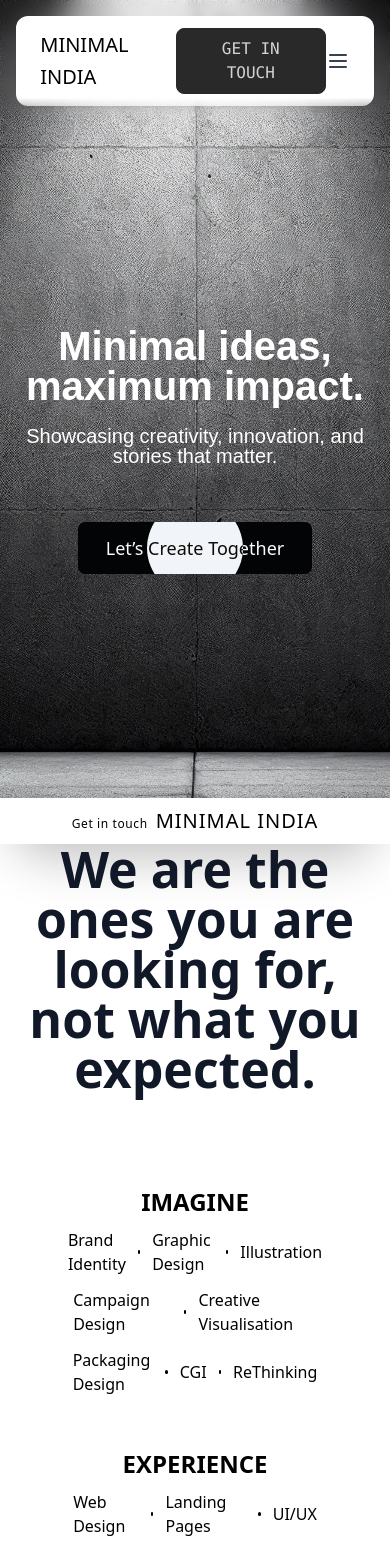
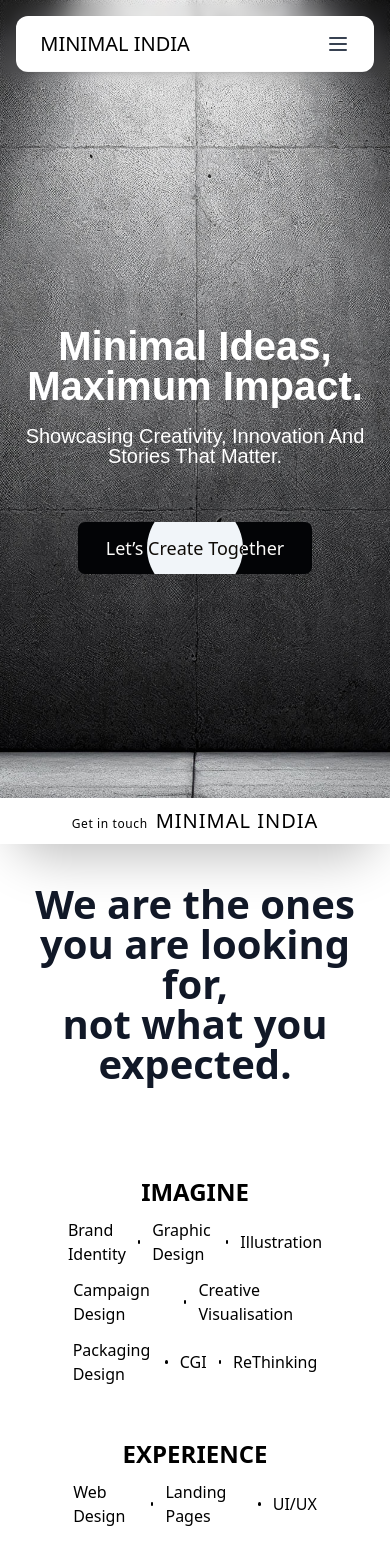
Before and after one commit to RugvedDhorje/minimal_india_Final, a Next.js app: page / in a window 390 px wide. Shown: the top 1544 px of the page. Built offline with nearby package versions, Linux system fonts and the light colour scheme; a web font is replaced by a local one.

Commit message:
service size changed

```diff
--- a/components/EncryptButton.tsx
+++ b/components/EncryptButton.tsx
@@ -59,7 +59,6 @@ const EncryptButton = () => {
       }}
       className="group relative overflow-hidden rounded-lg border-[1px] border-[#292929] bg-[#292929] px-4 py-2 font-mono font-medium uppercase text-neutral-300 transition-colors hover:text-white"
     >
-      {/* className="hidden lg:block text-[16px] font-normal uppercase px-4 py-2 border border-gray-700 rounded-xl text-gray-700 hover:bg-gray-700 hover:text-white transition" */}
       <div className="relative z-10 flex items-center gap-2 px-2">
         <span>{text}</span>
       </div>
--- a/components/HomePage.tsx
+++ b/components/HomePage.tsx
@@ -23,7 +23,7 @@ export default function HomePage() {
           initial={{ y: -100 }}
           whileInView={{ y: 0 }}
           transition={{ duration: 0.3 }}
-          className="text-white lg:text-[80px] md:text-[60px] text-[40px] mx-auto leading-none font-bold mt-14 text-center font-clash "
+          className="text-white lg:text-[80px] md:text-[60px] text-[40px] mx-auto leading-none font-bold mt-14 text-center font-clash capitalize"
           // bg-gradient-to-l from-[#292929] to-transparent
         >
           Minimal ideas, maximum impact.
@@ -32,9 +32,9 @@ export default function HomePage() {
           initial={{ y: 100 }}
           whileInView={{ y: 0 }}
           transition={{ duration: 0.5 }}
-          className="text-white lg:text-[40px] md:text-[30px] text-[20px] mx-auto leading-none text-center mt-5 font-clash"
+          className="text-white lg:text-[40px] md:text-[30px] text-[20px] mx-auto leading-none text-center mt-5 font-clash capitalize"
         >
-          Showcasing creativity, innovation, and stories that matter.
+          Showcasing creativity, innovation and stories that matter.
         </motion.h2>
         <div className="flex justify-center mt-14">
           {/* <motion.button
--- a/components/Navbar.tsx
+++ b/components/Navbar.tsx
@@ -216,7 +216,7 @@ export default function Navbar() {
           >
             Get In Touch
           </motion.button> */}
-          <div onClick={() => setShowForm(true)}>
+          <div className="hidden lg:block" onClick={() => setShowForm(true)}>
             <EncryptButton />
           </div>
 
--- a/components/Services.tsx
+++ b/components/Services.tsx
@@ -14,7 +14,7 @@ export default function Services() {
 
   // Map scroll progress to scale values for the circle
   const circleScale = useTransform(scrollYProgress, [0.19, 0.37], [1, 150]);
-  const innerCircleScale = useTransform(scrollYProgress, [0.2, 0.37], [1, 300]);
+  const innerCircleScale = useTransform(scrollYProgress, [0.2, 0.37], [1, 4.5]);
   // [1,4.5]
   //  New opacity transform for the section that should fade in
   const sectionOpacity = useTransform(
@@ -38,7 +38,7 @@ export default function Services() {
           initial={{ y: -200 }}
           whileInView={{ y: 0 }}
           transition={{ duration: 0.8 }}
-          className="text-center lg:text-[85px] md:text-[70px] text-[50px] font-bold text-gray-900 leading-none sm:pt-[50px]  pb-[70px]"
+          className="text-center lg:text-[85px] md:text-[70px] text-[40px] mt-10 sm:mt-0 px-2 sm:px-0 font-bold text-gray-900 leading-none sm:pt-[50px]  pb-[70px]"
         >
           We are the ones you are looking for,
           <br /> not what you expected.
@@ -65,8 +65,8 @@ export default function Services() {
                 ref={innerCircleRef}
                 className="-z-10"
                 style={{
-                  width: "1px",
-                  height: "1px",
+                  width: "30px",
+                  height: "30px",
                   borderRadius: "50%",
                   backgroundColor: "white",
                   scale: innerCircleScale,
@@ -251,7 +251,7 @@ export default function Services() {
             // filter: `blur(${sectionBlur}px)`,
             // filter: `blur(10px)`,
           }}
-          className="max-w-screen-2xl w-11/12 mx-auto -mt-[200px] relative z-30 "
+          className="max-w-screen-2xl w-11/12 mx-auto sm:-mt-[200px] relative z-30 "
         >
           <motion.div
             initial={{ y: 200 }}
```
